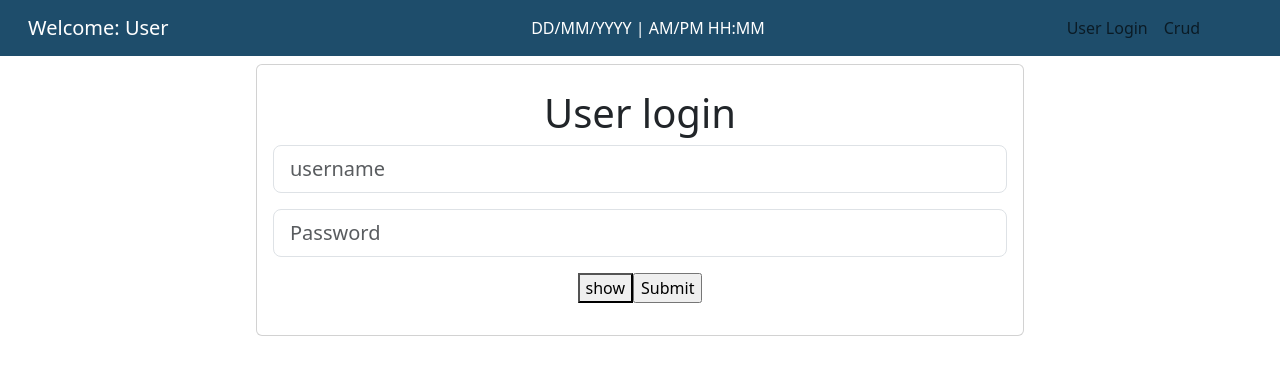
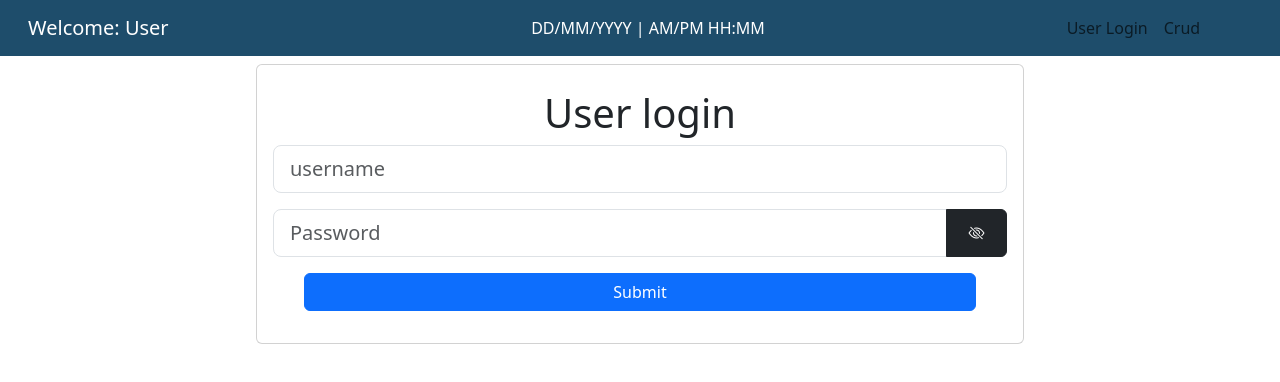
Before and after one commit to HowDoYouWriteACommentLineAgain/webProg_finals, a React (Create React App) app in the folder react-app/: page / in a window 1280 px wide. Shown: the top 382 px of the page. Built offline with nearby package versions, Linux system fonts and the light colour scheme.

Commit message:
client validation and server authentication works

```diff
--- a/package.json
+++ b/package.json
@@ -13,9 +13,11 @@
   "description": "",
   "dependencies": {
     "bcrypt": "^5.1.1",
+    "bootstrap-icons": "^1.11.3",
     "cors": "^2.8.5",
     "dotenv": "^16.4.7",
     "express": "^4.21.2",
+    "jsonwebtoken": "^9.0.2",
     "mongoose": "^8.13.1"
   }
 }
--- a/react-app/src/components/Inputs.js
+++ b/react-app/src/components/Inputs.js
@@ -1,4 +1,4 @@
-function Inputs({name, types, placeholder, onClick, onChange, disabled, value, className, id, isRequired}){
+function Inputs({name, types, placeholder, onClick, onChange, disabled, value, className, id, isRequired, ref}){
     // console.log(`Rendering ${name}:`, value);
     return(
 
@@ -13,6 +13,7 @@ function Inputs({name, types, placeholder, onClick, onChange, disabled, value, c
         onChange={onChange}
         disabled={disabled ?? false}
         required={isRequired ?? true}
+        ref = {ref}
       />
 
     );
--- a/react-app/src/index.js
+++ b/react-app/src/index.js
@@ -5,6 +5,8 @@ import App from './App';
 import reportWebVitals from './reportWebVitals';
 
 import 'bootstrap/dist/css/bootstrap.min.css';
+import 'bootstrap-icons/font/bootstrap-icons.css';
+
 
 const root = ReactDOM.createRoot(document.getElementById('root'));
 root.render(
--- a/react-app/src/pages/Login.js
+++ b/react-app/src/pages/Login.js
@@ -1,4 +1,4 @@
-import {useState} from 'react';
+import {useState, useRef} from 'react';
 import Inputs from '../components/Inputs';
 
 
@@ -12,46 +12,100 @@ function Login({returnStatus}) {
   const hardUsername = 'root';
   const hardassword = 'password';
 
+  const form = useRef(null);
+  const uInput = useRef(null);
+  const pInput = useRef(null);
+
   function handleClicks(){
+    form.current.classList.add('was-validated');
+    if (!username || !password){
+      return;
+    }
+
+    form.current.classList.remove('was-validated');
+
     const usernameMatch = (username === hardUsername);
     const passwordMatch = (password === hardassword);
 
-    const bothConditionsPassed = usernameMatch && passwordMatch;
+    if (!usernameMatch) uInput.current.classList.add('is-invalid');
+    if (!passwordMatch) pInput.current.classList.add('is-invalid');
 
-    if(bothConditionsPassed){
-      return returnStatus (true);
-    }
-    else {
-        return returnStatus (false);
-    }
+    (async ()=>{
+      try{
+        const res = await fetch("http://localhost:5000/Users",{
+          method:"POST",
+          headers:{"Content-Type": "application/json"},
+          body:JSON.stringify({username: username, password: password})
+        })
+
+        if (!res.ok) {
+          const errorText = await res.text(); // Get error details
+          alert(errorText); // Show user-friendly alert
+          throw new Error(`HTTP error! Status: ${res.status} - ${errorText}`);
+        }
+
+        if(res.success === true){
+          uInput.current.classList.remove('is-invalid');
+          uInput.current.classList.remove('is-invalid');
+          alert('Login success');
+        } else{
+          alert('Login success');
+        }
+
+
+      }catch(err){
+        console.error("Error: ", err);
+      }
+    })();
+
 
   }
 
-  const InputsClassName = "form-control form-control-lg mb-3";
+  const handleChange = (stateSetter) => e => {
+    const content = e.target.value;
+    e.target.classList.remove('is-invalid');
+    stateSetter( content);
+
+  }
 
   return (
-      <fieldset className='form mb-3'>
+      <fieldset className='form mb-3 need-validation' ref={form}>
         <h1>User login</h1>
         <Inputs
-          className={InputsClassName}
+          className="form-control form-control-lg mb-3"
           types="text"
           name="username"
           placeholder="username"
           value={username}
-          onChange={(e)=> setUsername(e.target.value)}
+          onChange={handleChange(setUsername)}
+          isRequired={true}
+          id = "usernameInput"
+          ref = {uInput}
         />
-        <span>
+        <span className=''></span>
+        <span className='input-group'>
+
             <Inputs
-            className={InputsClassName}
+            className="form-control form-control-lg mb-3 col-6"
             types={peekPassword ? "text" : "password"}
             name="password"
             placeholder="Password"
             value={password}
-            onChange={(e)=> setPassword(e.target.value)}
+            onChange={handleChange(setPassword)}
+            isRequired={true}
+            id = "passwordInput"
+            ref = {pInput}
             />
-            <button type='button' onClick={()=>setPeekPassword(s => !s)}> {peekPassword ? "hide" : "show"}  </button>
+
+            <button
+              className="btn btn-dark input-group-addon col-1 mb-3"
+              type='button'
+              onClick={()=>setPeekPassword(prev => !prev)}
+            >
+              {peekPassword ? <i className="bi bi-eye-fill"></i> : <i className="bi bi-eye-slash"></i>}
+            </button>
         </span>
-        <Inputs types="submit" name="submit" onClick={()=>handleClicks()}/>
+        <Inputs types="submit" className="btn btn-primary col-11" name="submit" onClick={()=>handleClicks()}/>
     </fieldset>
 
   );
```
Also changed, not shown: 2 other files (tests, documents, lock files or other folders).
